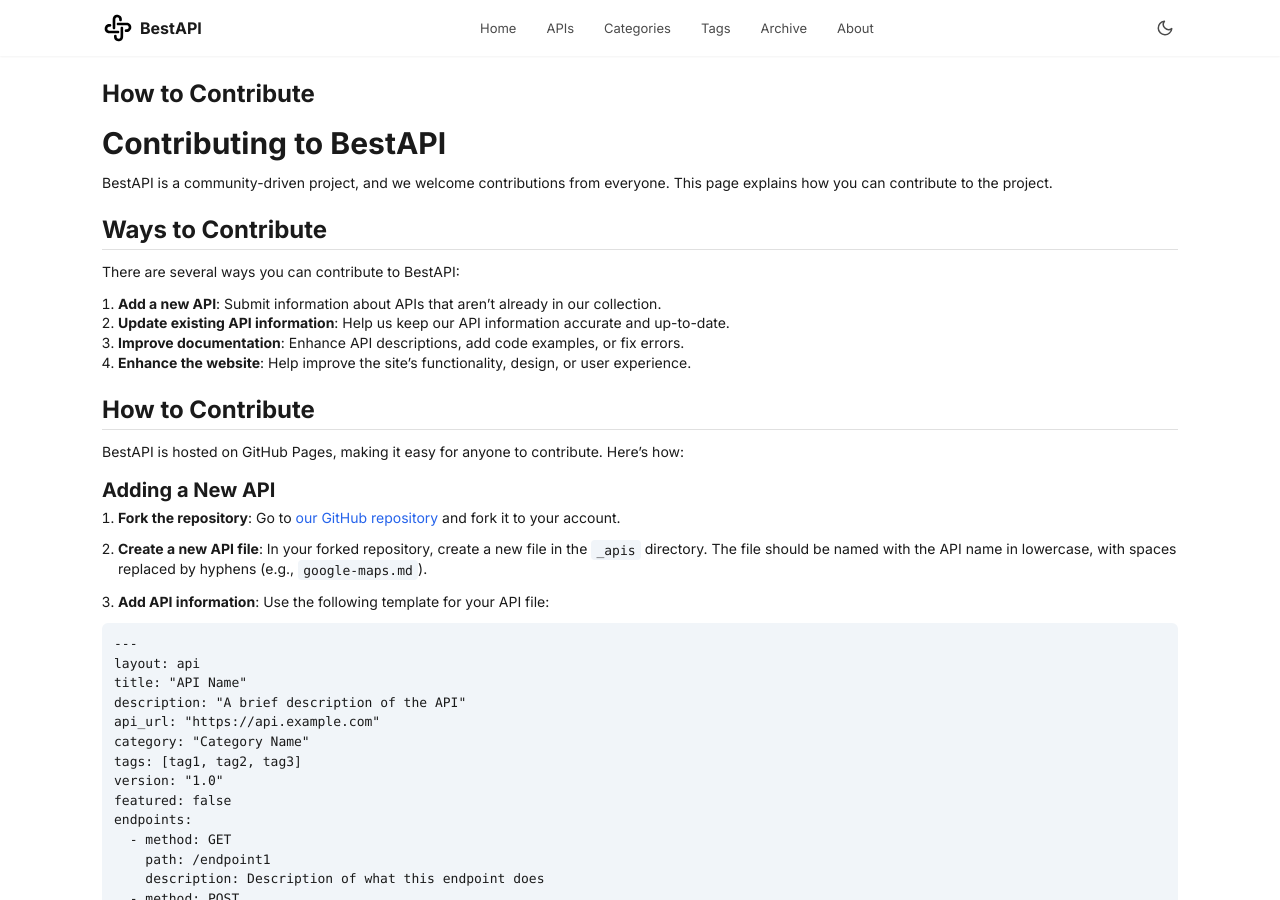
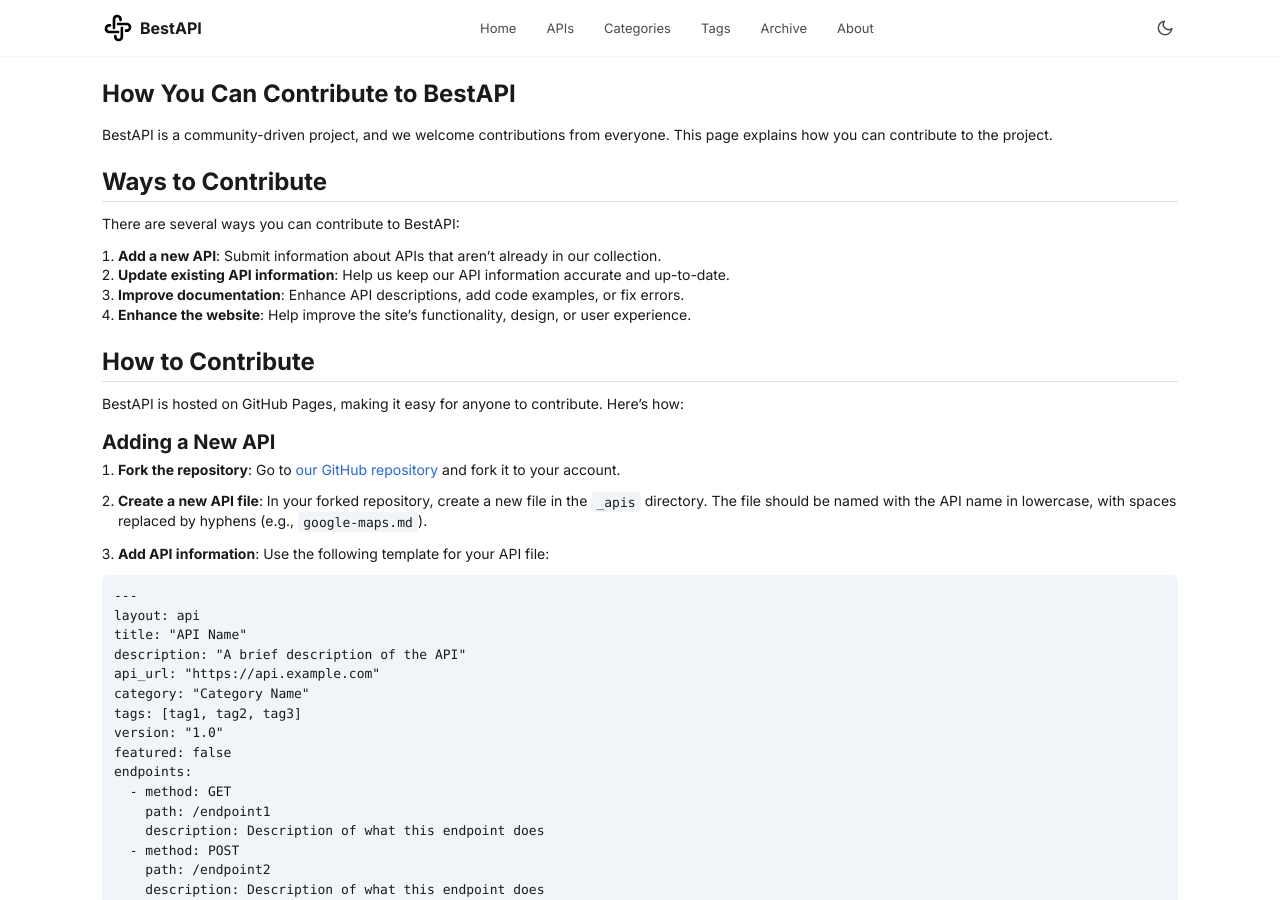
Before and after one commit to BestAPI/bestapi.github.io, a Jekyll site: the page built from pages/contribute.md, in a window 1280 px wide and 900 px high. Built offline with Jekyll 4.4.1, drawn with Linux system fonts in a browser that asks for light colours.

Commit message:
fix: Update title in contribute.md for clarity and consistency

```diff
--- a/_layouts/home.html
+++ b/_layouts/home.html
@@ -111,7 +111,7 @@ layout: default
     <div class="cta-content">
       <h2 class="cta-title">Know an Amazing API?</h2>
       <p class="cta-text">Share it with the community by contributing to our repository</p>
-      <a href="https://github.com/BestAPI/bestapi.github.io" class="btn btn-primary">Contribute Now</a>
+      <a href="{{ '/contribute/' | relative_url }}" class="btn btn-primary">Contribute Now</a>
     </div>
   </div>
 </div>
--- a/pages/contribute.md
+++ b/pages/contribute.md
@@ -1,10 +1,8 @@
 ---
-title: How to Contribute
+title: How You Can Contribute to BestAPI
 layout: page
 permalink: /contribute/
 ---
-
-# Contributing to BestAPI
 
 BestAPI is a community-driven project, and we welcome contributions from everyone. This page explains how you can contribute to the project.
 
```
